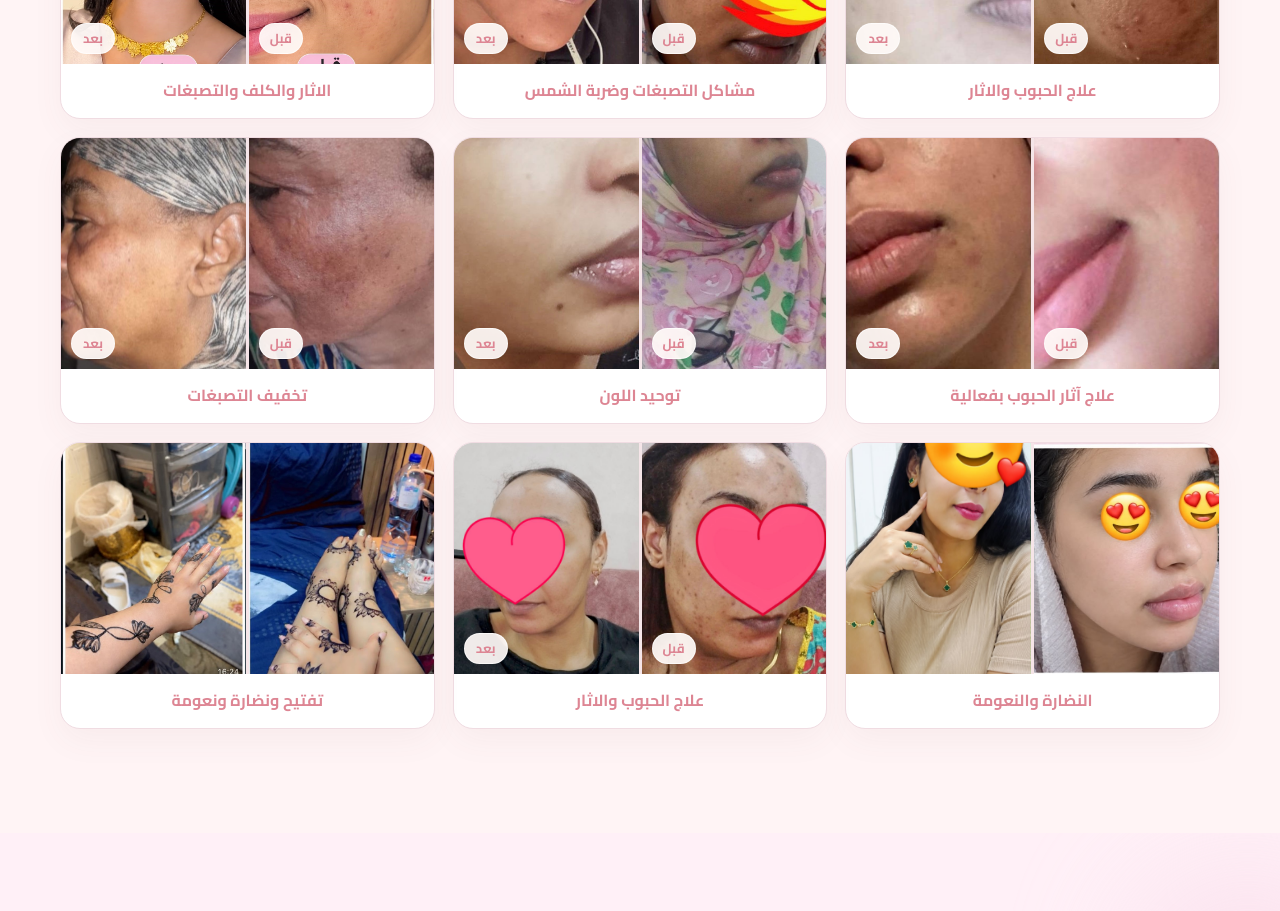
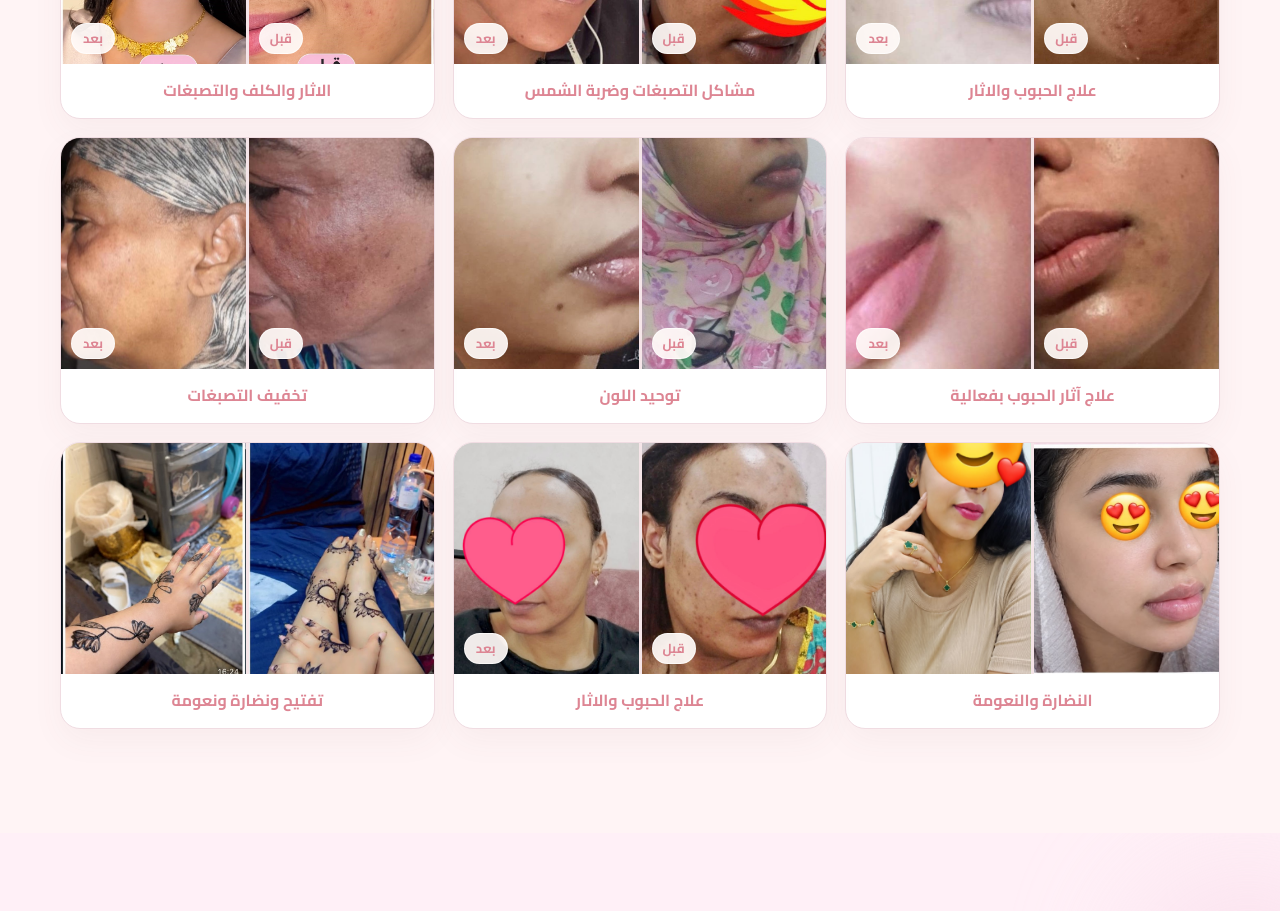
Before and after one commit to Mohammedsalih1/GlowFacee, a React (Vite) app: page / in a window 1280 px wide. Shown: the part 5340-6251 px from the top of the page. Built offline with nearby package versions, Linux system fonts and the light colour scheme; a web font is replaced by a local one.

Commit message:
editing some results

```diff
--- a/src/App.jsx
+++ b/src/App.jsx
@@ -83,8 +83,8 @@ const clientResults = [
   },
   {
     id: 'client-1',
-    before: '/before1.jpeg',
-    after: '/after1.jpeg',
+    before: '/after1.jpeg',
+    after: '/before1.jpeg',
     text: "علاج آثار الحبوب بفعالية",
     noValue: true
 
```
